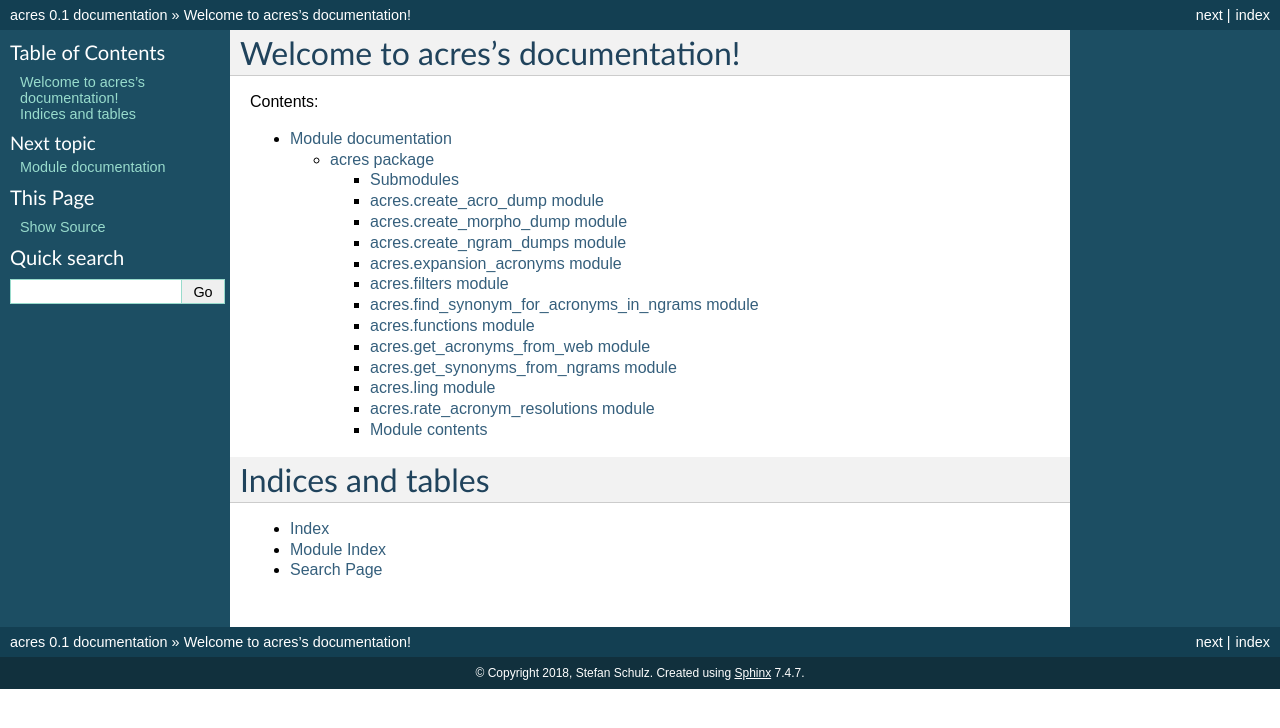
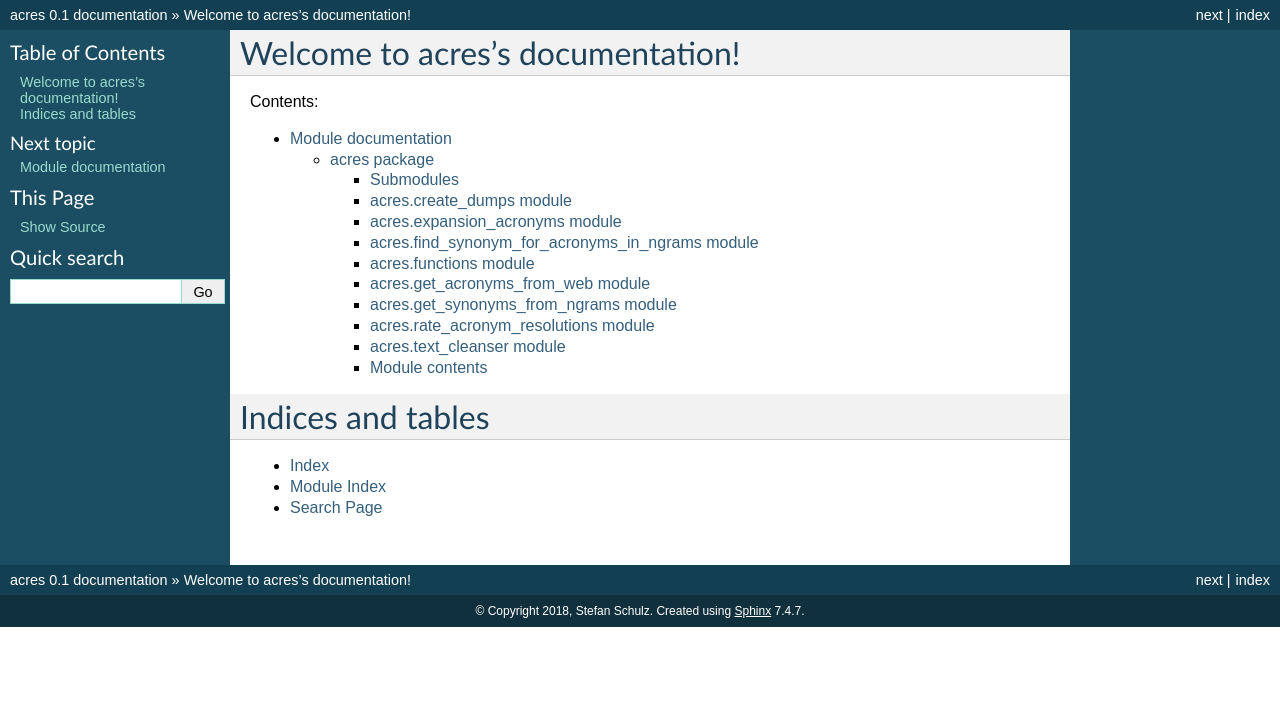
Before and after one commit to bst-mug/acres, a Sphinx documentation site: the page built from docs/index.rst, in a window 1280 px wide. Shown: the top 728 px of the page. Built offline with Sphinx 7.4.7, drawn with Linux system fonts in a browser that asks for light colours.

Commit message:
Fix docs
Some deleted modules were still being referenced in the autogenerated docs.

```diff
--- a/docs/acres.rst
+++ b/docs/acres.rst
@@ -4,26 +4,10 @@ acres package
 Submodules
 ----------
 
-acres.create\_acro\_dump module
--------------------------------
+acres.create\_dumps module
+--------------------------
 
-.. automodule:: acres.create_acro_dump
-    :members:
-    :undoc-members:
-    :show-inheritance:
-
-acres.create\_morpho\_dump module
----------------------------------
-
-.. automodule:: acres.create_morpho_dump
-    :members:
-    :undoc-members:
-    :show-inheritance:
-
-acres.create\_ngram\_dumps module
----------------------------------
-
-.. automodule:: acres.create_ngram_dumps
+.. automodule:: acres.create_dumps
     :members:
     :undoc-members:
     :show-inheritance:
@@ -32,14 +16,6 @@ acres.expansion\_acronyms module
 --------------------------------
 
 .. automodule:: acres.expansion_acronyms
-    :members:
-    :undoc-members:
-    :show-inheritance:
-
-acres.filters module
---------------------
-
-.. automodule:: acres.filters
     :members:
     :undoc-members:
     :show-inheritance:
@@ -76,18 +52,18 @@ acres.get\_synonyms\_from\_ngrams module
     :undoc-members:
     :show-inheritance:
 
-acres.ling module
------------------
+acres.rate\_acronym\_resolutions module
+---------------------------------------
 
-.. automodule:: acres.ling
+.. automodule:: acres.rate_acronym_resolutions
     :members:
     :undoc-members:
     :show-inheritance:
 
-acres.rate\_acronym\_resolutions module
----------------------------------------
+acres.text\_cleanser module
+---------------------------
 
-.. automodule:: acres.rate_acronym_resolutions
+.. automodule:: acres.text_cleanser
     :members:
     :undoc-members:
     :show-inheritance:
```
